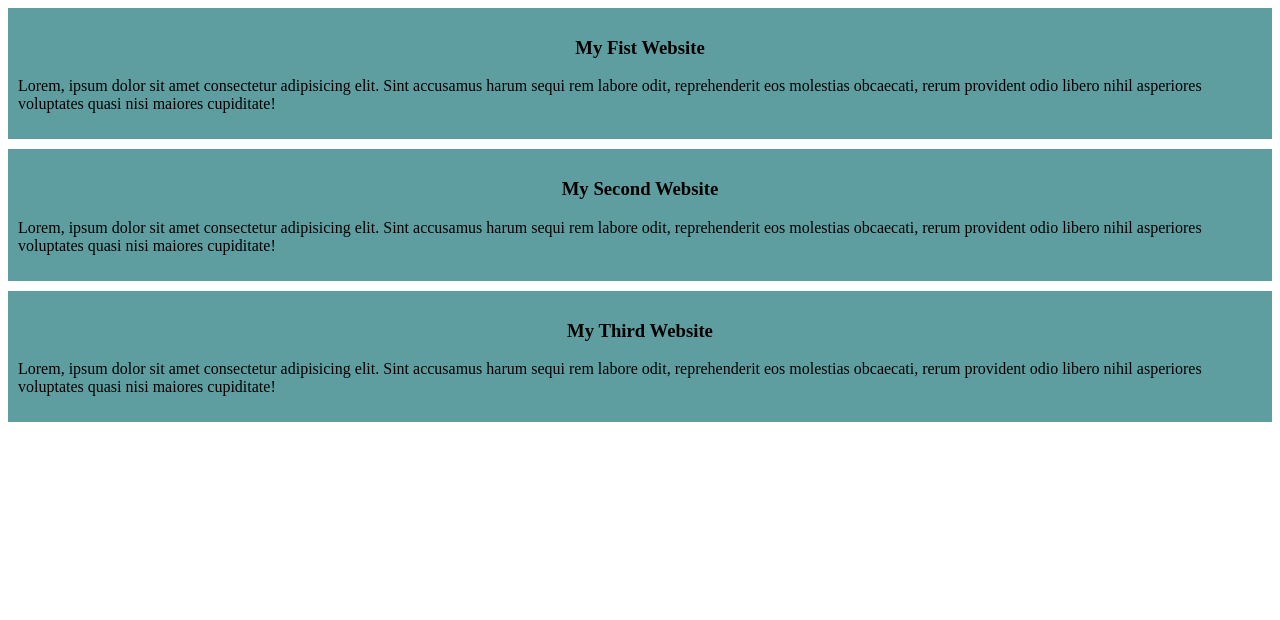
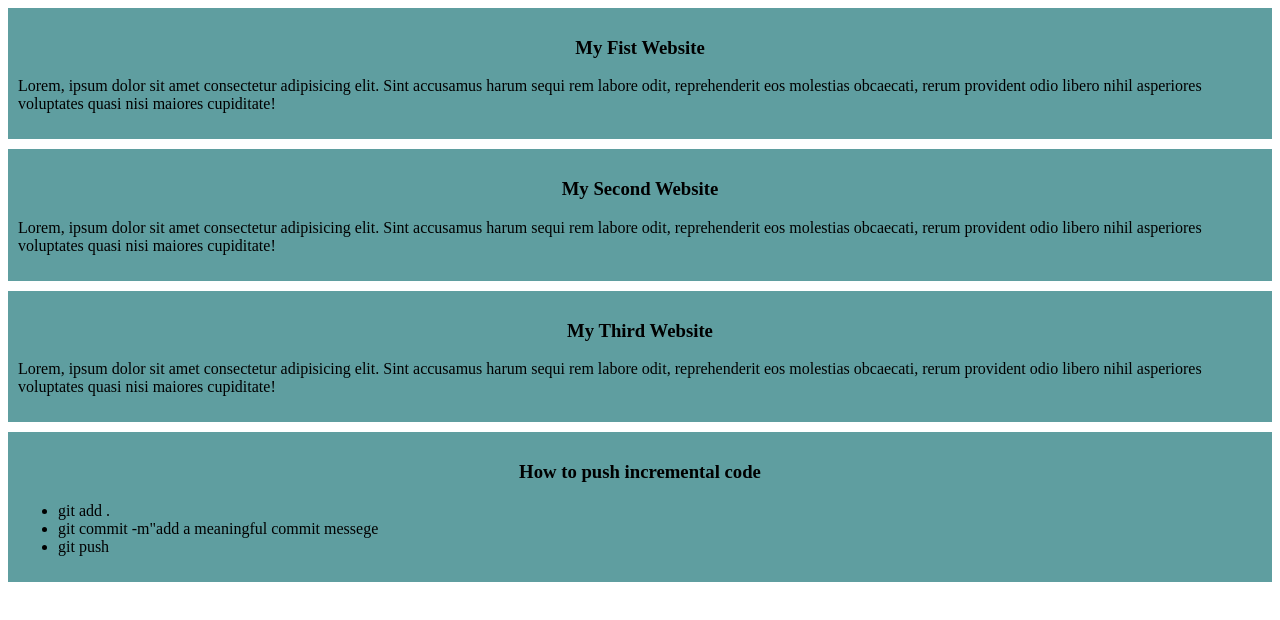
Before and after one commit to mrchipsmaruf/my-first-website, a plain HTML site: page index.html in a window 1280 px wide. Drawn offline with Linux system fonts and the light colour scheme.

Commit message:
added a list to push code

```diff
--- a/index.html
+++ b/index.html
@@ -20,4 +20,13 @@
     <h3>My Third Website</h3>
     <p>Lorem, ipsum dolor sit amet consectetur adipisicing elit. Sint accusamus harum sequi rem labore odit, reprehenderit eos molestias obcaecati, rerum provident odio libero nihil asperiores voluptates quasi nisi maiores cupiditate!</p>
 </div>
+<div>
+    <h3>How to push incremental code</h3>
+    <ul>
+        <li>git add .</li>
+        <li>git commit -m"add a meaningful commit messege</li>
+        <li>git push</li>
+
+    </ul>
+</div>
 </html>
```
